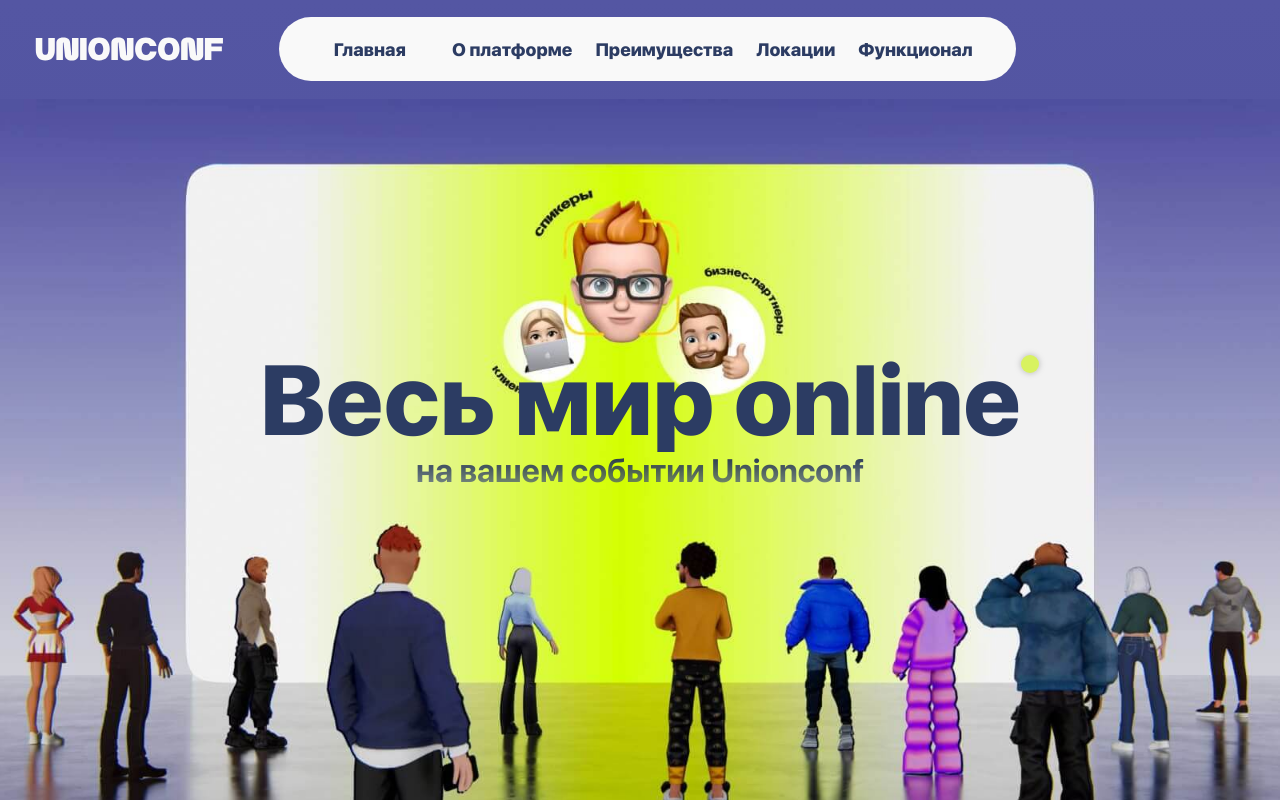
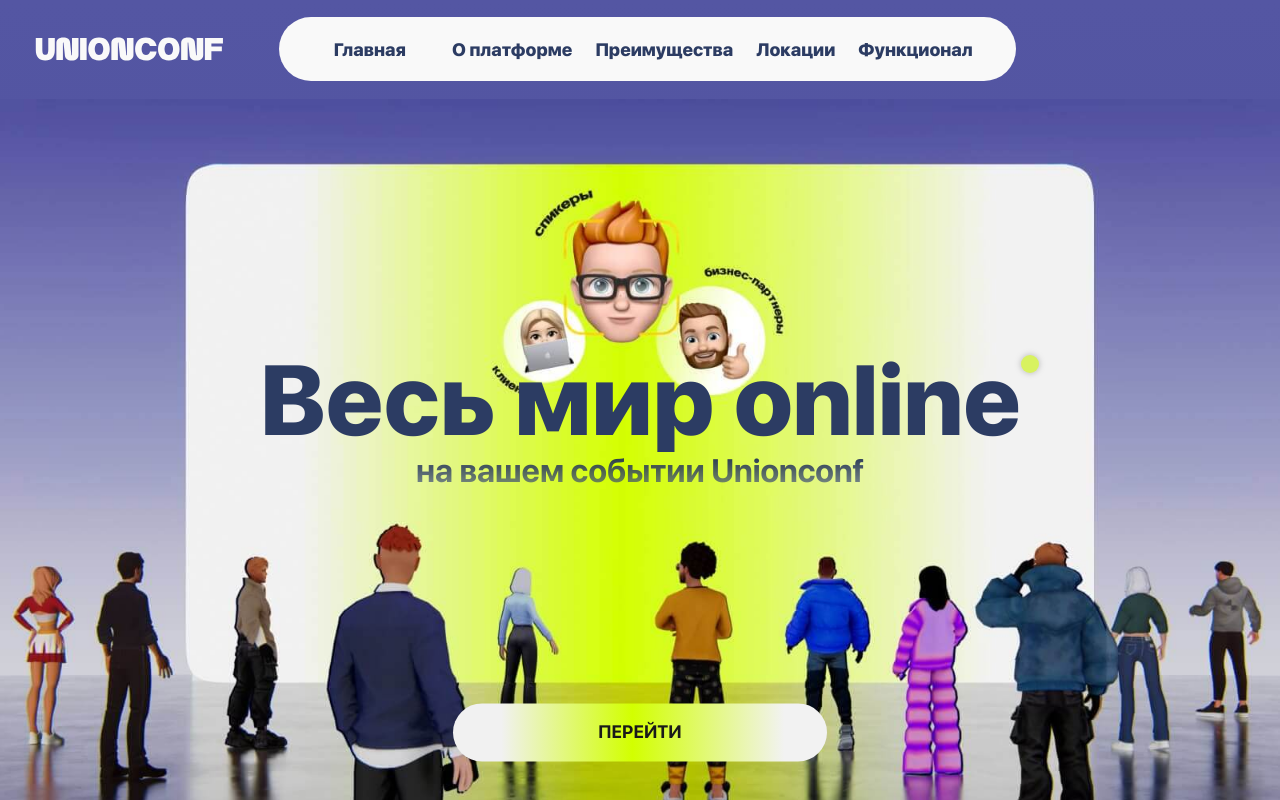
Before and after one commit to EgorTilda/unionconf_new, a Next.js app: page / in a window 1280 px wide. Shown: the top 800 px of the page. Built offline with nearby package versions, Linux system fonts and the light colour scheme.

Commit message:
btn cta fix

```diff
--- a/styles/_components.scss
+++ b/styles/_components.scss
@@ -61,6 +61,8 @@
 
 //btn-cta
 .btn-cta {
+    position: relative;
+    overflow: hidden;
     max-width: 26rem;
     width: 100%;
     display: flex;
@@ -76,10 +78,34 @@
     font-weight: 700;
     line-height: 112%;
 
+    &:before {
+        content: '';
+        position: absolute;
+        top: 0;
+        left: 0;
+        width: 2.5em;
+        height: 100%;
+        background-color: rgba($accent, .8);
+        transform: translateX(-4em);
+        animation: move-light 1.5s infinite;
+    }
+
+    &:hover {
+        background: linear-gradient(90deg, #f1f1f1 12.93%, #d2ff00 40.96%, #f2f2f2 120.62%);
+    }
     @media screen and (max-width: 425px) {
         font-weight: 700;
         font-size: 16px;
-        padding: 0.4rem 3.6rem;
+        padding: 0.4em 3.6em;
+    }
+}
+
+@keyframes move-light {
+    from {
+        transform: translateX(-2em) skewX(-45deg);
+    }
+    to  {
+        transform: translateX(30em) skewX(-45deg);
     }
 }
 
@@ -95,7 +121,7 @@
     &__inner {
         width: auto;
         display: flex;
-        animation: tickerAnim 20s linear infinite alternate;
+        animation: tickerAnim 20s linear infinite;
         will-change: transform;
     }
     &__item {
@@ -113,10 +139,13 @@
 }
 @keyframes tickerAnim {
     0% {
-        transform: translate(0%, 0);
+        transform: translate(-20%, 0);
+    }
+    50% {
+        transform: translate(-100%, 0);
     }
     100% {
-        transform: translate(-100%, 0);
+        transform: translate(0%, 0);
     }
 }
 
--- a/styles/_layout.scss
+++ b/styles/_layout.scss
@@ -84,6 +84,9 @@
     padding-bottom: 40px;
     @media screen and (max-width: 600px) {
         padding-bottom: 25px;
+    }
+    @media screen and (min-height: 600px) and (min-width: 1100px) {
+       bottom: 20vh;
     }
 }
 
```
